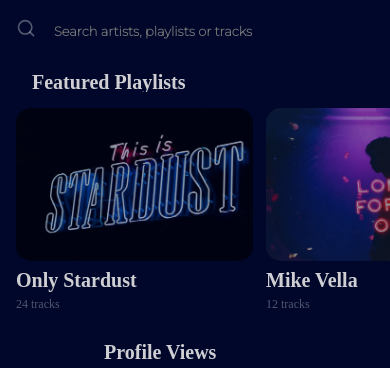
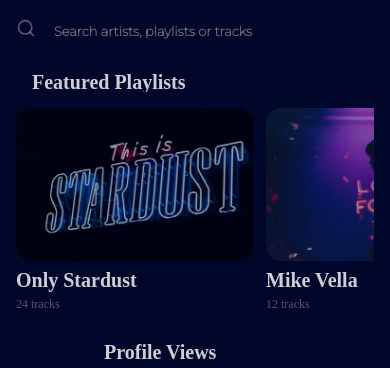
Before and after one commit to MatheusZamo/Music, a plain HTML site: page index.html in a window 390 px wide. Shown: the top 368 px of the page. Drawn offline with Linux system fonts and the light colour scheme.

Commit message:
Update playlist.css

```diff
--- a/assets/css/playlist.css
+++ b/assets/css/playlist.css
@@ -92,8 +92,8 @@
     }
     .playlist__card{
         width: auto;
-        margin-left: 0px;
-        margin-right: 0px;
+        margin-left: 1rem;
+        margin-right: 1rem;
     }
     .box{
         width:250px;
```
